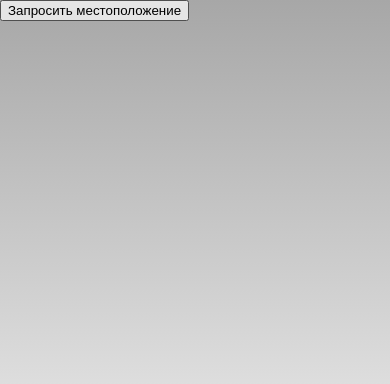
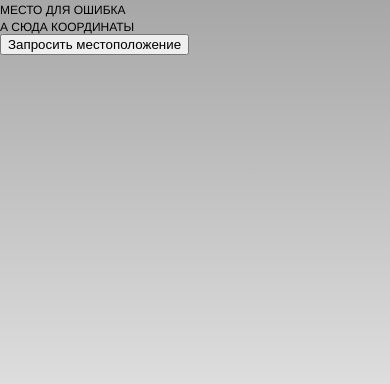
Before and after one commit to FMakareev/phonegap-geolocation-app, a website: page dist/index.html in a window 390 px wide. Drawn offline with Linux system fonts and the light colour scheme; some packages are replaced by stand-ins of ours.

Commit message:
initial commit

```diff
--- a/dist/index.html
+++ b/dist/index.html
@@ -38,10 +38,10 @@
 
 <div>
     <div id="error">
-
+        место для ошибка
     </div>
     <div id="geolocation">
-
+        а сюда координаты
     </div>
     <button id="getGeolocation">Запросить местоположение</button>
 </div>
```
Also changed, not shown: 1 other file.
